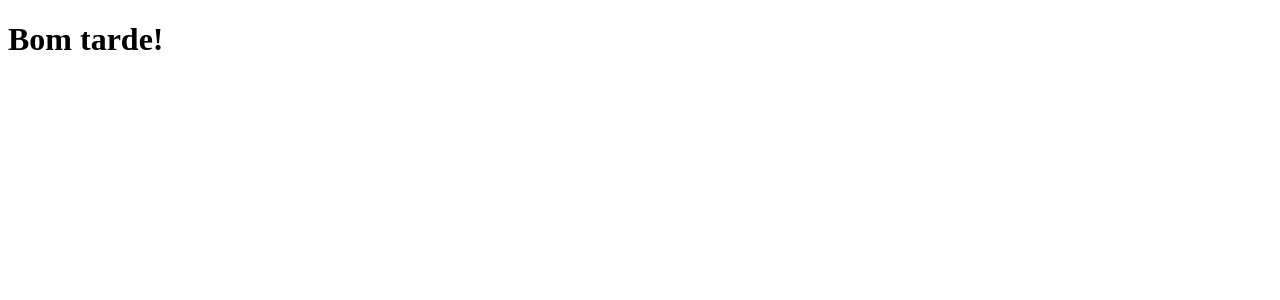
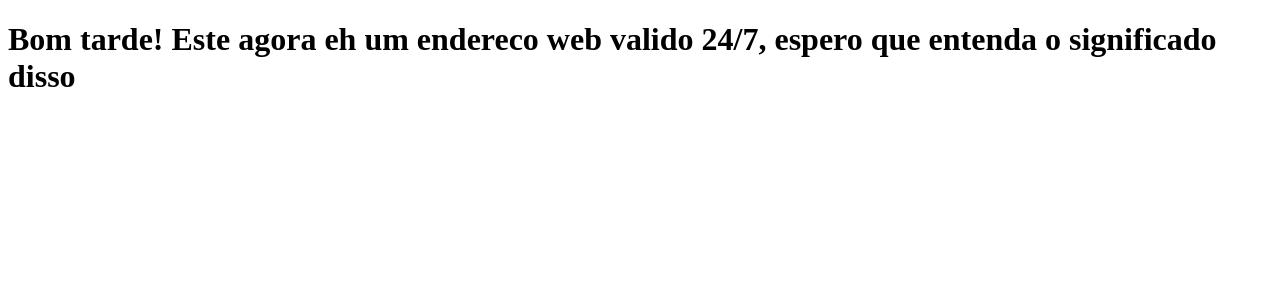
Before and after one commit to Bastos-Guilherme/clone-tabnews, a Next.js app: page / in a window 1280 px wide. Shown: the top 300 px of the page. Built offline with nearby package versions, Linux system fonts and the light colour scheme.

Commit message:
Altera frase do `index.js

```diff
--- a/pages/index.js
+++ b/pages/index.js
@@ -1,5 +1,10 @@
 function Home() {
-  return <h1>Bom tarde!</h1>;
+  return (
+    <h1>
+      Bom tarde! Este agora eh um endereco web valido 24/7, espero que entenda o
+      significado disso
+    </h1>
+  );
 }
 
 export default Home;
```
